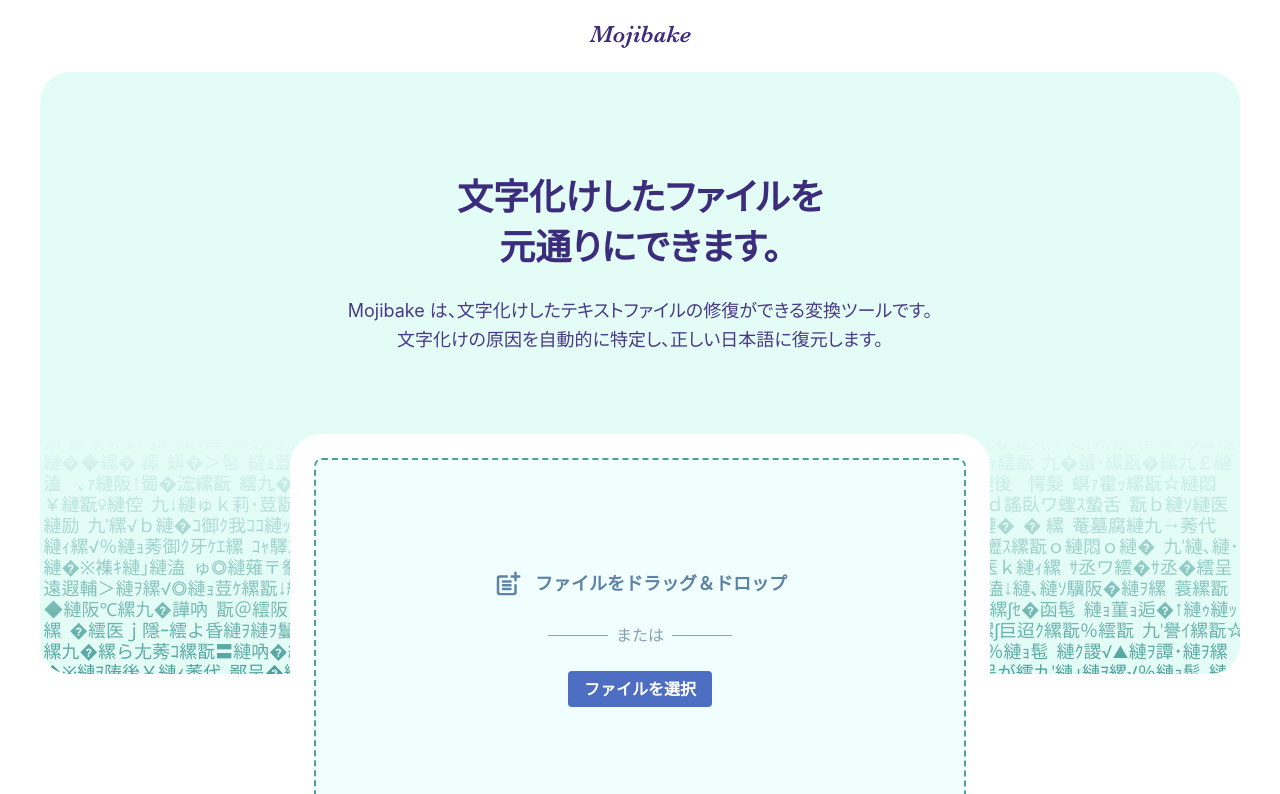
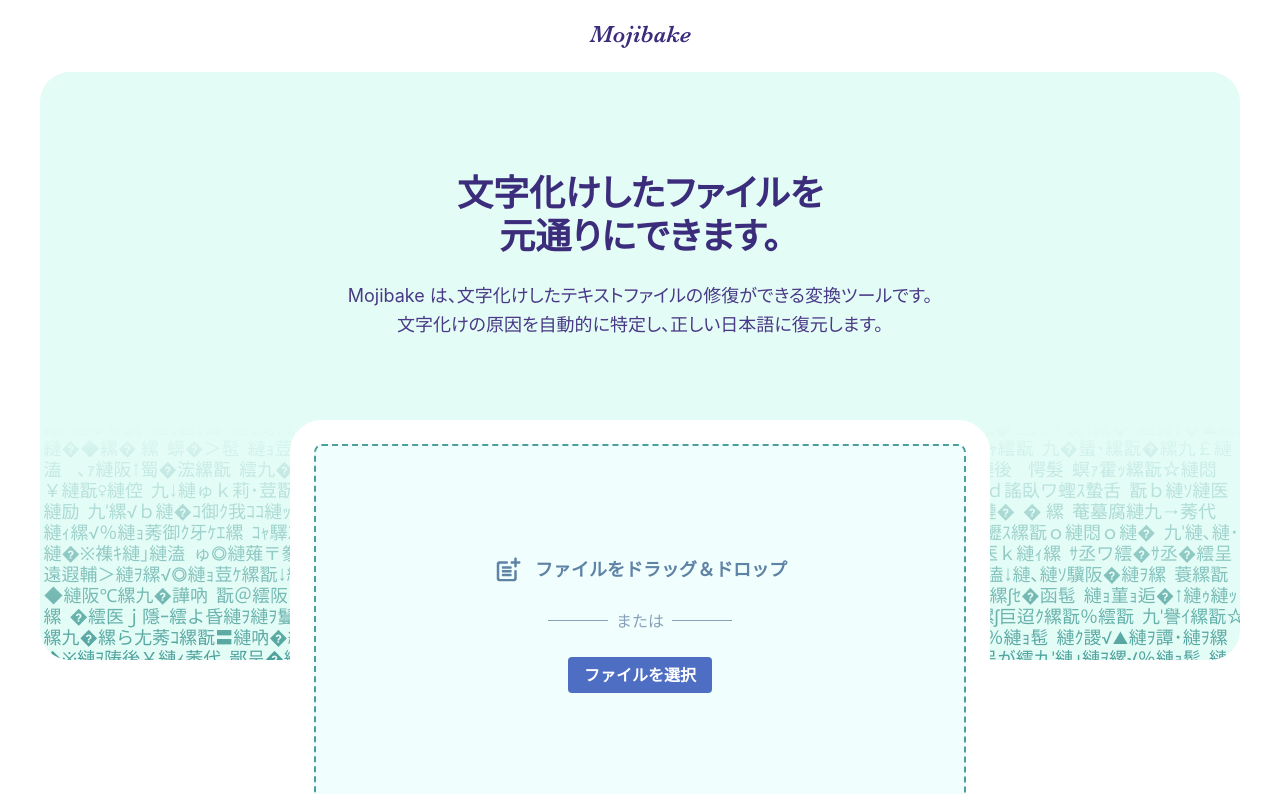
Before and after one commit to smagch/mojibake.jp, a Next.js app: page / in a window 1280 px wide. Shown: the top 794 px of the page. Built offline with nearby package versions, Linux system fonts and the light colour scheme.

Commit message:
Fix style

```diff
--- a/src/templates/AppTemplate/HeroSection.module.scss
+++ b/src/templates/AppTemplate/HeroSection.module.scss
@@ -39,7 +39,7 @@
   color: #3c2d7c;
   font-weight: 700;
   font-size: 36px;
-  line-height: 1.4;
+  line-height: 1.2;
   text-align: center;
   margin-bottom: 24px;
 
```
